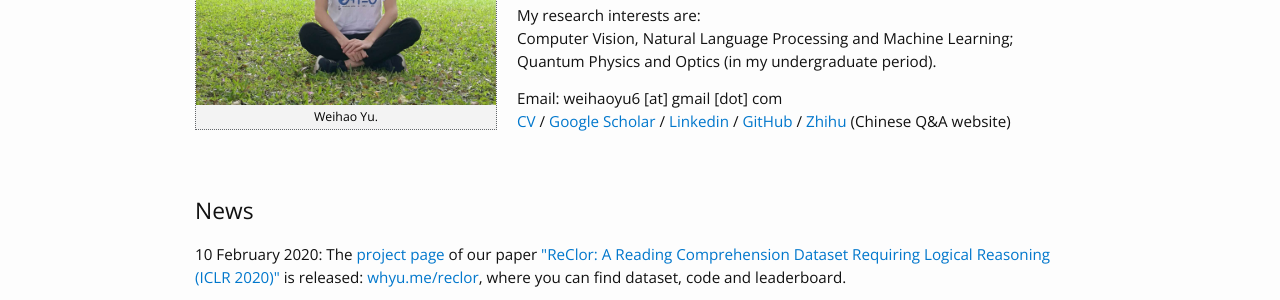
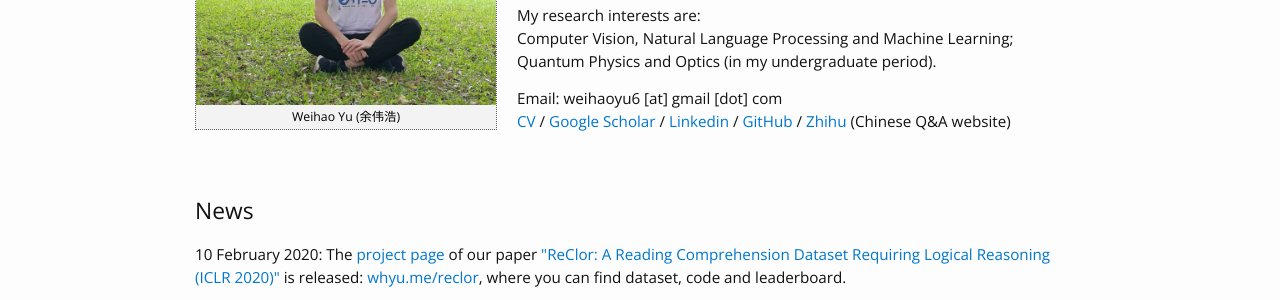
Before and after one commit to yuweihao/yuweihao.github.io, a Jekyll site: the page built from index.html, in a window 1280 px wide. Shown: the part 219-519 px from the top of the page. Built offline with Jekyll 4.4.1, drawn with Linux system fonts in a browser that asks for light colours.

Commit message:
Update index.html

```diff
--- a/index.html
+++ b/index.html
@@ -7,7 +7,7 @@ layout: default
 <div class="home">
 
 <!-- <h1>Welcome</h1> -->
-{% include image.html url="/images/me2.jpg" caption="Weihao Yu." width=300 align="left" %}
+{% include image.html url="/images/me2.jpg" caption="Weihao Yu (余伟浩)" width=300 align="left" %}
 
 <!-- <h2>Bio</h2> -->
 
```
